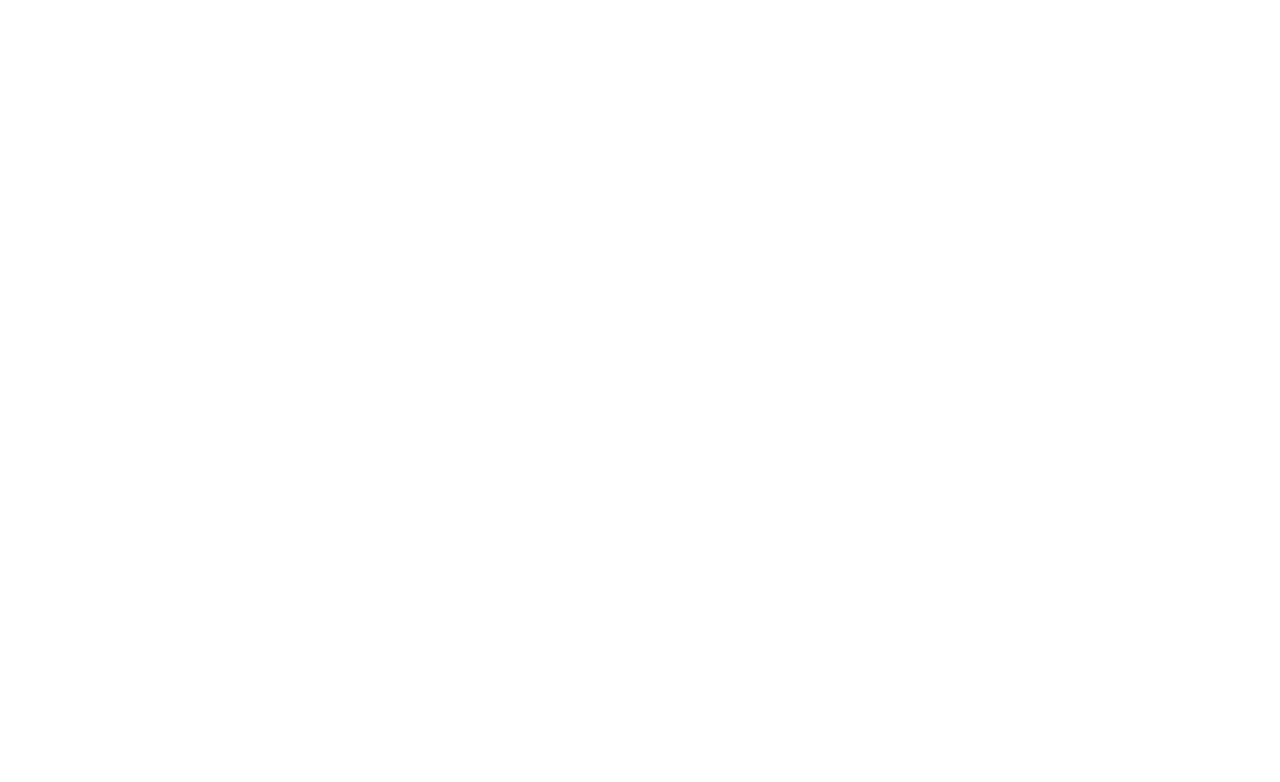
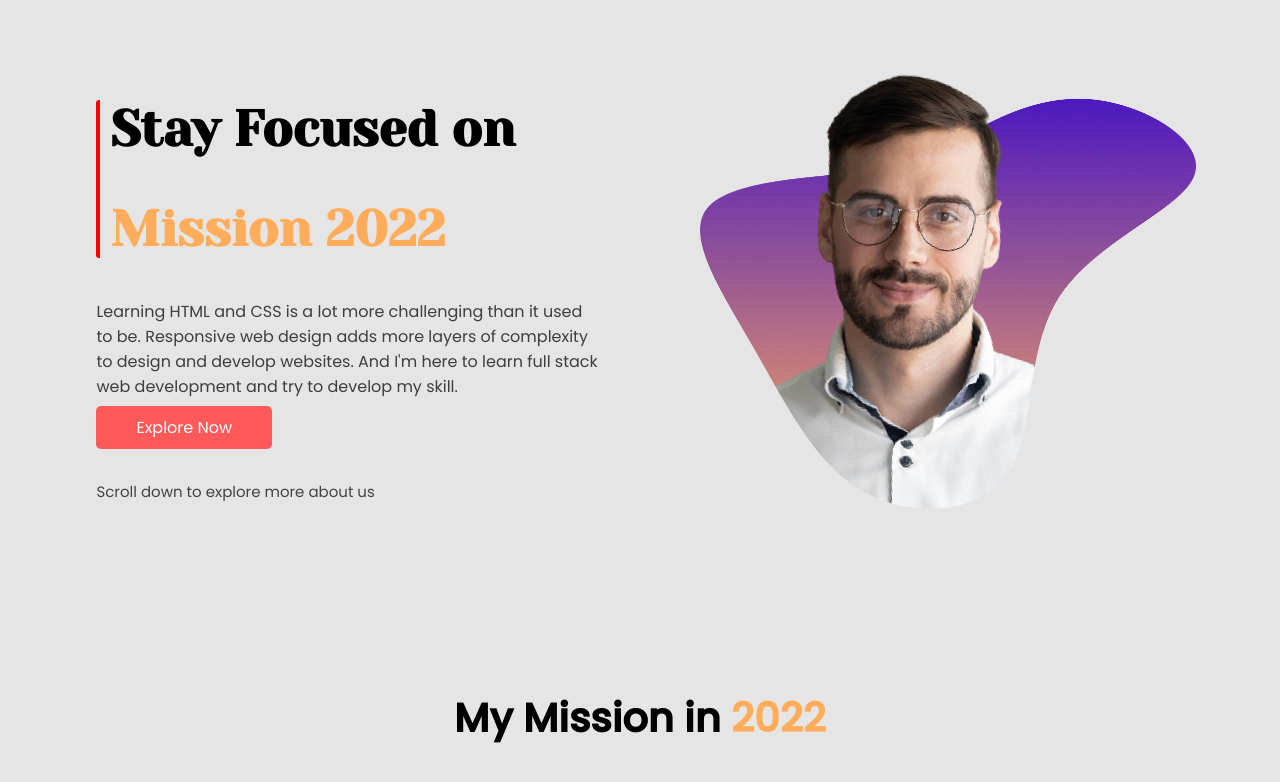
Before and after one commit to tahsan911/programming-hero-assignment, a plain HTML site: page index.html in a window 1280 px wide. Drawn offline with Linux system fonts and the light colour scheme.

Commit message:
done 1/5

```diff
--- a/index.html
+++ b/index.html
@@ -7,5 +7,34 @@
     <link rel="stylesheet" href="style.css" />
     <title>Mission 2022 | Way To Web Developer</title>
   </head>
-  <body></body>
+  <body>
+    <!-- section-1 start -->
+    <section>
+      <div class="half-width">
+        <div class="h1-div">
+          <h1 class="top-bar-h1">Stay Focused on</h1>
+          <h1 class="top-bar-h1"><span>Mission 2022</span></h1>
+        </div>
+        <p>
+          Learning HTML and CSS is a lot more challenging than it used to be.
+          Responsive web design adds more layers of complexity to design and
+          develop websites. And I'm here to learn full stack web development and
+          try to develop my skill.
+        </p>
+        <a target="_blank" href="https://www.facebook.com">Explore Now</a>
+        <small>Scroll down to explore more about us</small>
+      </div>
+      <div class="half-width">
+        <img src="images/person/person-5.png" alt="" />
+      </div>
+    </section>
+    <!-- section-1 end -->
+
+    <!-- section-2 start -->
+    <section>
+        <h2>My Mission in <span> 2022 </span></h2>
+      </div>
+    </section>
+    <!-- section-2 end -->
+  </body>
 </html>
--- a/style.css
+++ b/style.css
@@ -0,0 +1,62 @@
+@import url("https://fonts.googleapis.com/css2?family=Yeseva+One&display=swap");
+@import url("https://fonts.googleapis.com/css2?family=Poppins:wght@400;500&display=swap");
+
+/* common css start */
+body {
+  background-color: #e5e5e5;
+  font-family: "Poppins", sans-serif;
+}
+section {
+  display: flex;
+  height: 680px;
+}
+.half-width {
+  width: 40%;
+  margin-top: 4%;
+  margin-left: 5%;
+  padding-left: 2%;
+}
+.half-width img {
+  width: 100%;
+  margin-top: -9%;
+}
+a {
+  text-decoration: none;
+  color: white;
+  background-color: #ff5959;
+  font-weight: 400;
+  padding: 10px 40px;
+  border-radius: 5px;
+}
+p {
+  color: #3e3e3e;
+}
+span {
+  color: #ffad5a;
+}
+
+/* header part css start here */
+.h1-div {
+  font-family: "Yeseva One", cursive;
+  border-left: 4px solid red;
+  border-radius: 3px;
+  padding-left: 10px;
+}
+.top-bar-h1 {
+  font-size: 50px;
+}
+small {
+  display: block;
+  margin-top: 40px;
+  font-size: 15px;
+  color: #434343;
+}
+/* header part css end here */
+
+/* second part css start here */
+h2 {
+  text-align: center;
+  font-size: 40px;
+  margin: 0 auto;
+}
+/* second part css end here */
```
Also changed, not shown: images/person/person-0.png.
